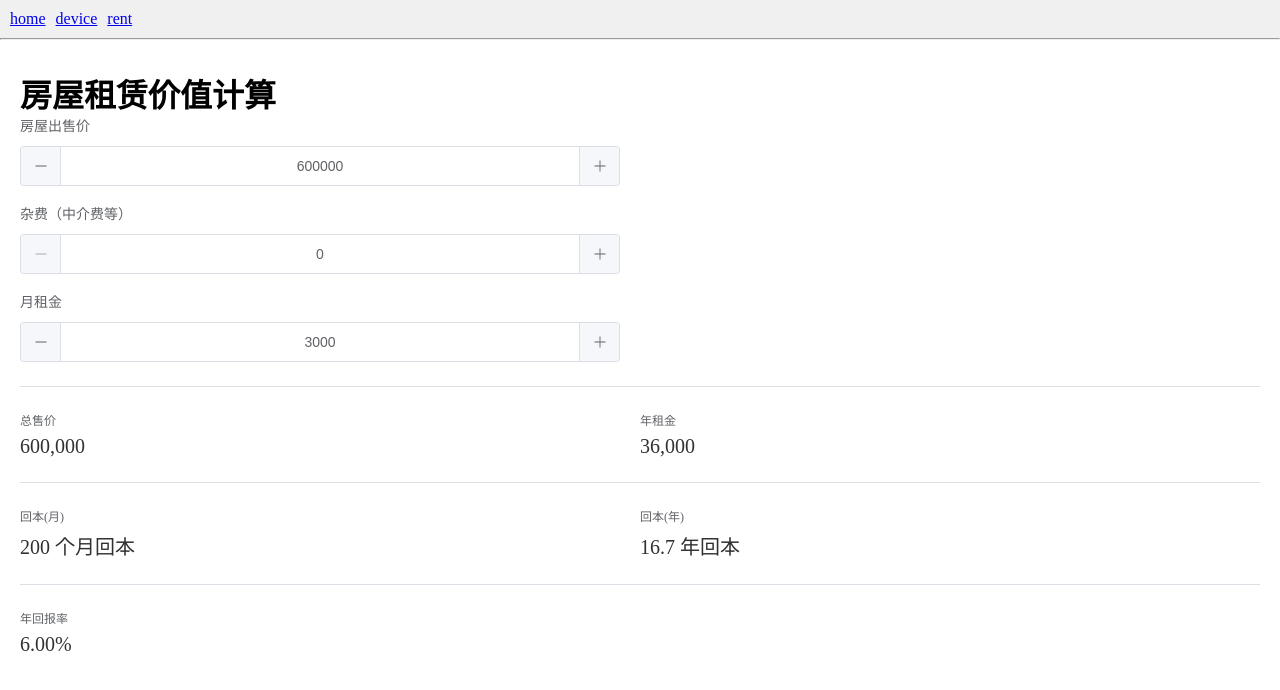
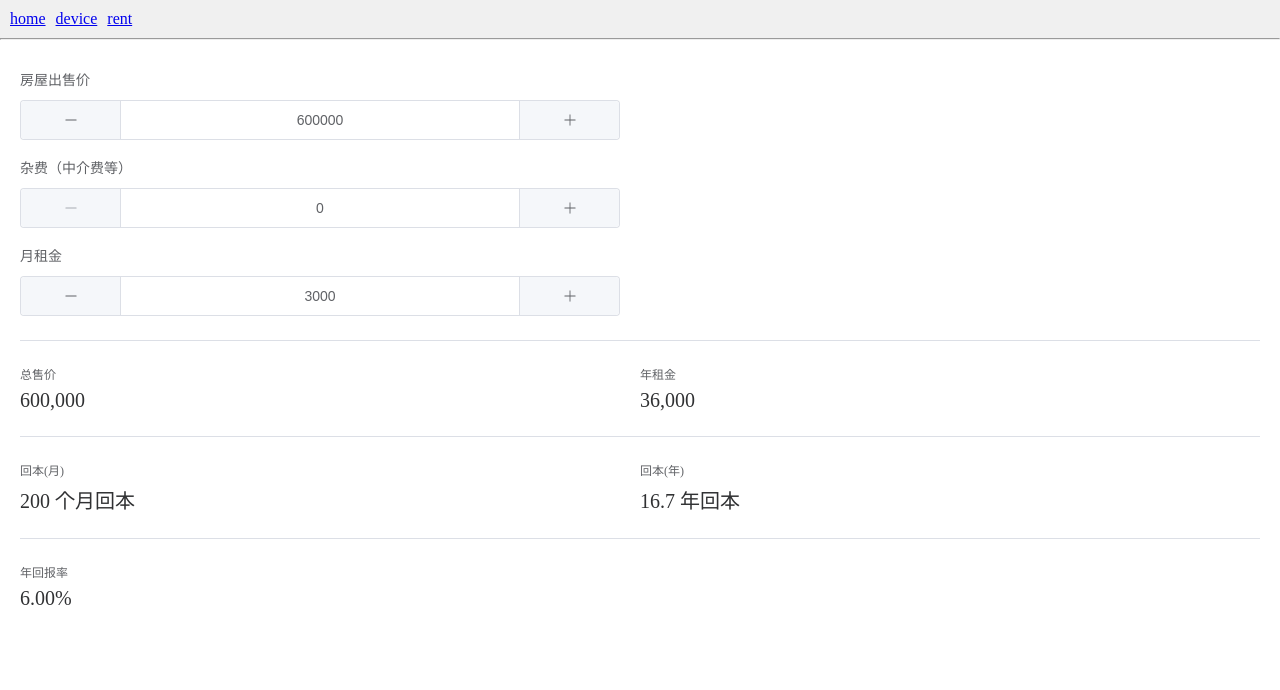
Before and after one commit to russo-zhang/nuxt_app, a Nuxt app: page /rent in a window 1280 px wide. Shown: the top 690 px of the page. Built offline with nearby package versions, Linux system fonts and the light colour scheme.

Commit message:
feat:加宽数字控制按钮

```diff
--- a/pages/rent.vue
+++ b/pages/rent.vue
@@ -1,6 +1,6 @@
 <template>
     <div class="rent">
-        <h1>房屋租赁价值计算</h1>
+        <!-- <h1>房屋租赁价值计算</h1> -->
         <client-only>
             <el-form label-position="top" label-width="auto" :model="formData" style="max-width: 600px">
                 <el-form-item label="房屋出售价">
@@ -104,8 +104,18 @@ watch(
 );
 </script>
 
-<style lang="less" scoped>
+<style lang="less">
 .rent {
     padding: 30px 20px;
+    .el-input-number {
+        .el-input-number__decrease,
+        .el-input-number__increase {
+            width: 100px;
+        }
+        .el-input__wrapper {
+            padding-left: 110px !important;
+            padding-right: 110px !important;
+        }
+    }
 }
 </style>
```
